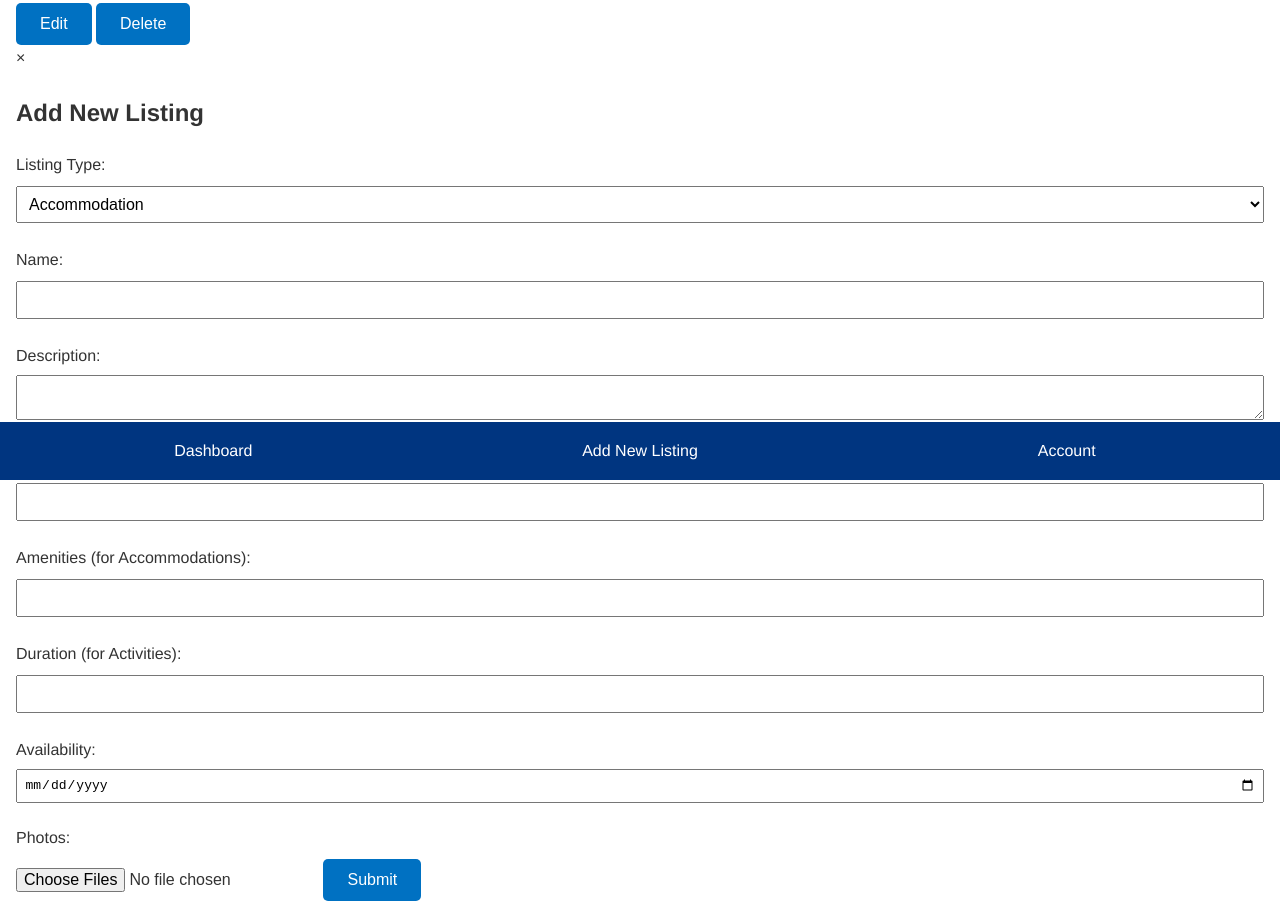
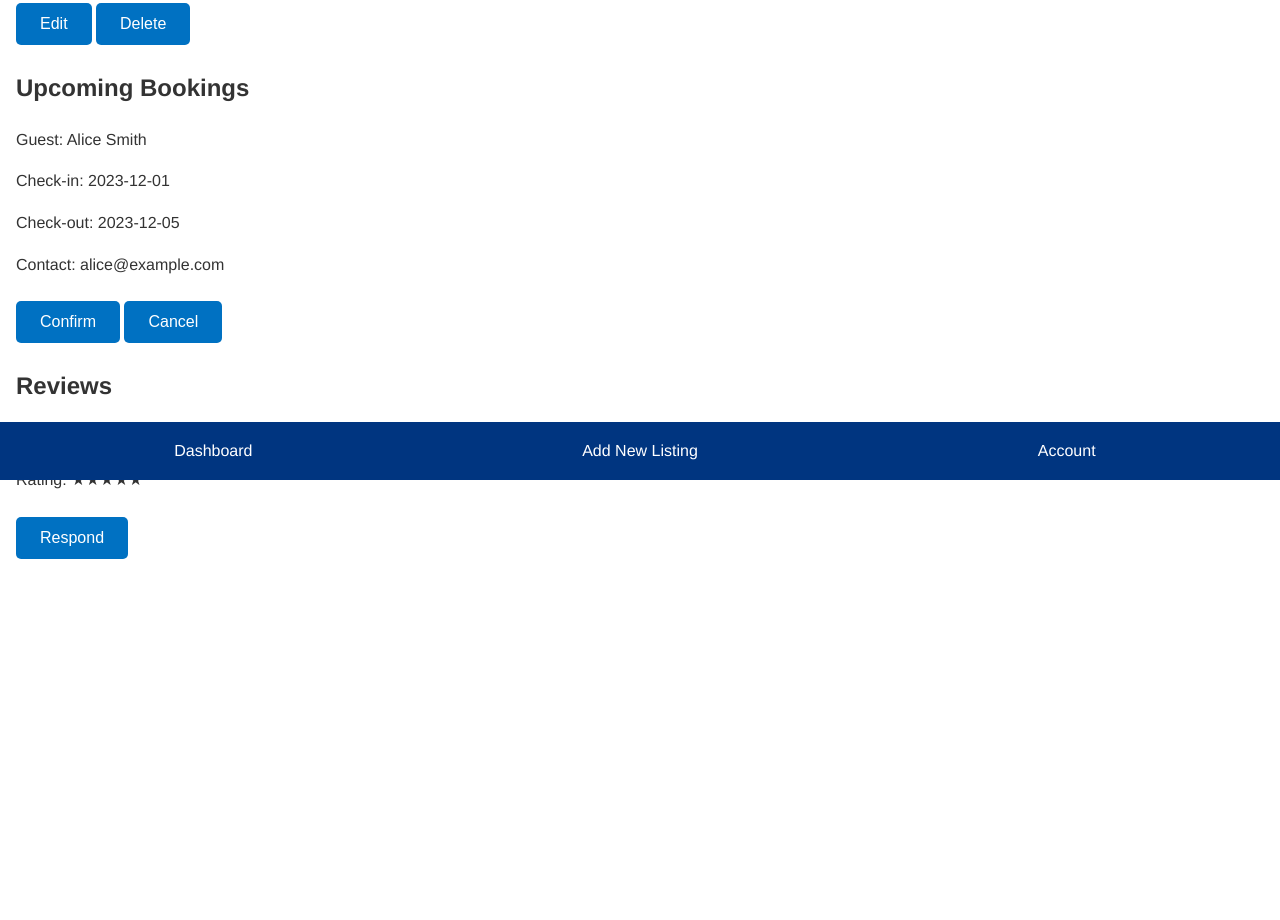
Before and after one commit to UlanKundizbay/travel-booking-app, a plain HTML site: page host.html in a window 1280 px wide. Shown: the part 320-1240 px from the top of the page. After the commit the page ends 895 px from the top, so only its background shows below. Drawn offline with Linux system fonts and the light colour scheme.

Commit message:
Update host.html

```diff
--- a/host.html
+++ b/host.html
@@ -10,6 +10,7 @@
     <h1>Travel Booking App</h1>
     <div id="host-welcome-message"></div>
   </header>
+
   <main>
     <!-- Host Dashboard -->
     <section id="host-dashboard">
@@ -24,44 +25,6 @@
           <button class="delete-btn">Delete</button>
         </div>
         <!-- Add more listing items as needed -->
-      </div>
-    </section>
-
-    <!-- Add New Listing Form -->
-    <section id="add-listing-form" class="modal">
-      <div class="modal-content">
-        <span class="close-btn">&times;</span>
-        <h2>Add New Listing</h2>
-        <form id="listing-form">
-          <label for="listing-type">Listing Type:</label>
-          <select id="listing-type" name="listing-type">
-            <option value="accommodation">Accommodation</option>
-            <option value="activity">Activity</option>
-          </select>
-
-          <label for="listing-name">Name:</label>
-          <input type="text" id="listing-name" name="listing-name" required>
-
-          <label for="listing-description">Description:</label>
-          <textarea id="listing-description" name="listing-description" required></textarea>
-
-          <label for="listing-price">Price:</label>
-          <input type="number" id="listing-price" name="listing-price" required>
-
-          <label for="listing-amenities">Amenities (for Accommodations):</label>
-          <input type="text" id="listing-amenities" name="listing-amenities">
-
-          <label for="listing-duration">Duration (for Activities):</label>
-          <input type="text" id="listing-duration" name="listing-duration">
-
-          <label for="listing-availability">Availability:</label>
-          <input type="date" id="listing-availability" name="listing-availability">
-
-          <label for="listing-photos">Photos:</label>
-          <input type="file" id="listing-photos" name="listing-photos" multiple>
-
-          <button type="submit">Submit</button>
-        </form>
       </div>
     </section>
 
@@ -92,7 +55,7 @@
     </section>
   </main>
 
-<!-- Fixed Navigation Bar -->
+  <!-- Fixed Navigation Bar -->
   <nav class="nav-bottom">
     <ul>
       <li><a href="host.html">Dashboard</a></li>
```
